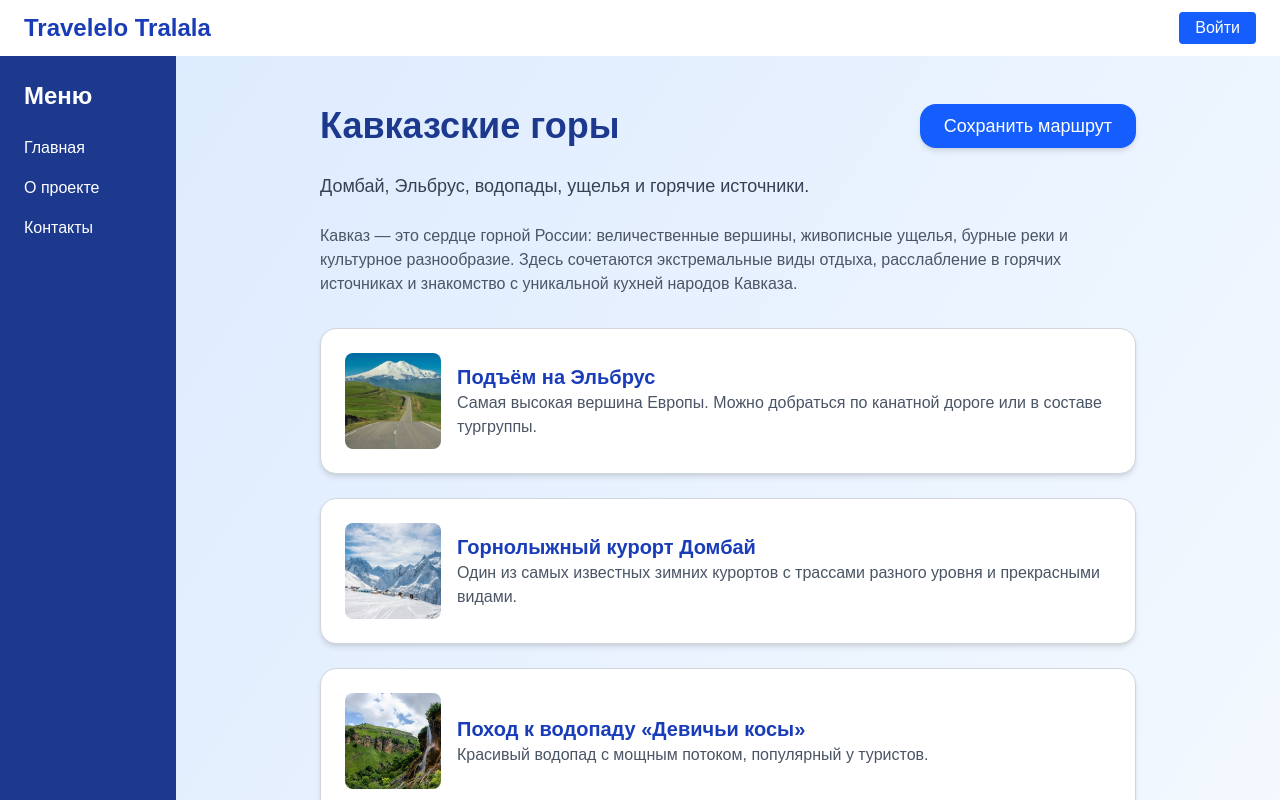
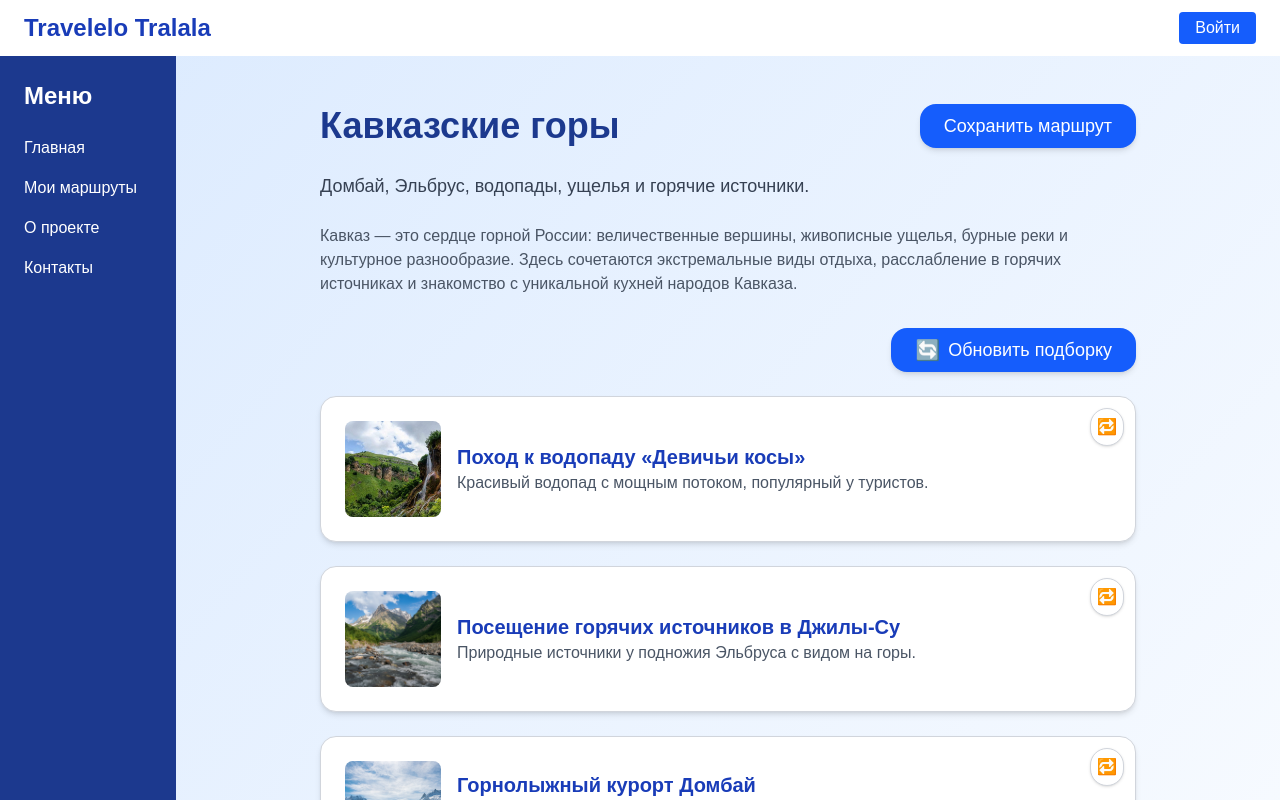
Before and after one commit to kayukovzakhar/TRPO_Travel_Planning_Service, a Next.js app in the folder frontend/: page /routes/kavkaz in a window 1280 px wide. Shown: the top 800 px of the page. Built offline with nearby package versions, Linux system fonts and the light colour scheme; no server answers.

Commit message:
Добавление кнопок в чек-лист

```diff
--- a/frontend/components/Sidebar.tsx
+++ b/frontend/components/Sidebar.tsx
@@ -6,6 +6,7 @@ export default function Sidebar() {
       <h2 className="text-2xl font-bold mb-6">Меню</h2>
       <nav className="flex flex-col gap-4">
         <Link href="/" className="hover:underline">Главная</Link>
+        <Link href="/saved" className="hover:underline">Мои маршруты</Link>
         <Link href="/about" className="hover:underline">О проекте</Link>
         <Link href="/contacts" className="hover:underline">Контакты</Link>
       </nav>
--- a/frontend/data/routesData.ts
+++ b/frontend/data/routesData.ts
@@ -541,7 +541,7 @@ export const routeDetails = {
     {
       title: "Кафе 'Дом Анны Францевны'",
       description: "Уютное место с домашней атмосферой, где подают блюда черноморской кухни и отличные десерты.",
-      photo: "/images/cafe_francevna",
+      photo: "/images/cafe_francevna.jpg",
     },
     {
       title: "Ресторан 'Кавказская пленница'",
--- a/frontend/pages/routes/[id].tsx
+++ b/frontend/pages/routes/[id].tsx
@@ -7,19 +7,24 @@ import { Button } from "../../components/ui/button";
 
 export default function RoutePage() {
   const router = useRouter();
-  const { id } = router.query; // может быть string | string[] | undefined
+  const { id } = router.query;
 
-  // Преобразование id в ключ типа keyof routeDetails
   const routeKey =
     typeof id === "string" && id in routeDetails
       ? (id as keyof typeof routeDetails)
       : null;
 
-  // ---------------- Чек-листы ----------------
   const [checked, setChecked] = useState<boolean[]>([]);
+  const [visibleIndexes, setVisibleIndexes] = useState<number[]>([]);
+  const [shownIndexes, setShownIndexes] = useState<Set<number>>(new Set());
+
   useEffect(() => {
     if (routeKey) {
-      setChecked(new Array(routeDetails[routeKey].checklist.length).fill(false));
+      const total = routeDetails[routeKey].checklist.length;
+      setChecked(new Array(total).fill(false));
+      const initial = getRandomIndexes(total, new Set(), Math.min(6, total));
+      setVisibleIndexes(initial);
+      setShownIndexes(new Set(initial));
     }
   }, [routeKey]);
 
@@ -31,11 +36,38 @@ export default function RoutePage() {
     });
   };
 
-  // --------------- Закладки ----------------
+  const getRandomIndexes = (total: number, exclude: Set<number>, count: number): number[] => {
+    const available = [...Array(total).keys()].filter((i) => !exclude.has(i));
+    const shuffled = available.sort(() => 0.5 - Math.random());
+    return shuffled.slice(0, count);
+  };
+
+  const replaceOne = (indexToReplace: number) => {
+    if (!routeKey) return;
+    const total = routeDetails[routeKey].checklist.length;
+    const exclude = new Set(visibleIndexes);
+    const candidates = getRandomIndexes(total, exclude, 1);
+    if (candidates.length === 0) return;
+    const newIndex = candidates[0];
+
+    const updated = [...visibleIndexes];
+    updated[indexToReplace] = newIndex;
+    setVisibleIndexes(updated);
+    setShownIndexes((prev) => new Set([...prev, newIndex]));
+  };
+
+  const reloadAll = () => {
+    if (!routeKey) return;
+    const total = routeDetails[routeKey].checklist.length;
+    const count = Math.min(6, total);
+    const newSet = getRandomIndexes(total, new Set(), count);
+    setVisibleIndexes(newSet);
+    setShownIndexes(new Set(newSet));
+  };
+
   const [isBookmarked, setIsBookmarked] = useState(false);
   const [currentBookmarkId, setCurrentBookmarkId] = useState<number | null>(null);
 
-  // при загрузке страницы получаем список закладок
   useEffect(() => {
     const token = localStorage.getItem("token") || "";
     fetch("/api/v1/bookmarks", {
@@ -58,7 +90,6 @@ export default function RoutePage() {
       .catch(console.error);
   }, [routeKey]);
 
-  // Сохранение маршрута
   const addBookmark = async () => {
     if (!routeKey) return;
     try {
@@ -81,7 +112,6 @@ export default function RoutePage() {
     }
   };
 
-  // удалить из закладок
   const removeBookmark = async () => {
     if (!currentBookmarkId) return;
     try {
@@ -102,7 +132,6 @@ export default function RoutePage() {
     }
   };
 
-  // если маршрут не найден
   if (!routeKey) {
     return (
       <div className="p-8">
@@ -128,21 +157,28 @@ export default function RoutePage() {
               Убрать из закладок
             </Button>
           ) : (
-            <Button onClick={addBookmark}>
-              Сохранить маршрут
-            </Button>
+            <Button onClick={addBookmark}>Сохранить маршрут</Button>
           )}
         </div>
 
         <p className="text-lg mb-6 text-gray-700">{description}</p>
         <p className="mb-8 text-gray-600">{details}</p>
 
+        <div className="flex justify-end mb-6">
+          <Button onClick={reloadAll} className="flex items-center gap-2">
+            <span className="text-xl">🔄</span> Обновить подборку
+            </Button>
+            </div>
+
+
         <div className="flex flex-col gap-6">
-          {checklist.map((item: ChecklistItem, i: number) => (
+          {visibleIndexes.map((i, idx) => {
+            const item = checklist[i];
+            return (
+              <div key={i} className="relative">
                 <button
-              key={i}
                   onClick={() => toggleCheck(i)}
-              className={`flex items-center gap-4 p-6 rounded-2xl border shadow-md transition-colors duration-300 ${
+                  className={`w-full text-left flex items-center gap-4 p-6 rounded-2xl border shadow-md transition-colors duration-300 ${
                     checked[i]
                       ? "bg-green-100 border-green-500"
                       : "bg-white border-gray-300 hover:bg-blue-50"
@@ -153,12 +189,19 @@ export default function RoutePage() {
                     alt={item.title}
                     className="w-24 h-24 object-cover rounded-lg flex-shrink-0"
                   />
-              <div className="text-left">
+                  <div>
                     <h3 className="text-xl font-semibold text-blue-800">{item.title}</h3>
                     <p className="text-gray-600">{item.description}</p>
                   </div>
                 </button>
-          ))}
+                <button
+                onClick={() => replaceOne(idx)}
+                 className="absolute top-3 right-3 p-1.5 bg-white border border-gray-300 rounded-full shadow hover:bg-blue-50 transition"
+                 title="Заменить место"> 🔁 </button>
+
+              </div>
+            );
+          })}
         </div>
 
         <Link href="/" className="inline-block mt-10 text-blue-600 underline">
--- /dev/null
+++ b/frontend/pages/saved.tsx
@@ -0,0 +1,60 @@
+import { useEffect, useState } from "react";
+import Link from "next/link";
+import Sidebar from "../components/Sidebar";
+import { routeDetails } from "../data/routesData";
+import { Card, CardContent } from "../components/ui/card";
+
+interface Bookmark {
+  id: number;
+  route_slug: string;
+}
+
+export default function SavedRoutes() {
+  const [bookmarks, setBookmarks] = useState<Bookmark[]>([]);
+
+  useEffect(() => {
+    const token = localStorage.getItem("token") || "";
+    fetch("/api/v1/bookmarks", {
+      headers: {
+        "Authorization": `Bearer ${token}`,
+        "Content-Type": "application/json"
+      }
+    })
+      .then(res => res.json())
+      .then(data => setBookmarks(data))
+      .catch(console.error);
+  }, []);
+
+  return (
+    <div className="flex min-h-screen bg-gradient-to-br from-blue-100 to-white">
+      <Sidebar />
+
+      <main className="flex-1 py-12 px-10 max-w-4xl mx-auto">
+        <h1 className="text-3xl font-bold text-blue-900 mb-6">Сохранённые маршруты</h1>
+
+        <div className="grid gap-6">
+          {bookmarks.map((bm) => {
+            const route = routeDetails[bm.route_slug as keyof typeof routeDetails];
+
+            if (!route) return null;
+
+            return (
+              <Link href={`/routes/${bm.route_slug}`} key={bm.id}>
+                <Card className="cursor-pointer hover:shadow-lg transition-shadow duration-300">
+                  <CardContent>
+                    <h2 className="text-xl font-semibold text-blue-800">{route.title}</h2>
+                    <p className="text-gray-600">{route.description}</p>
+                  </CardContent>
+                </Card>
+              </Link>
+            );
+          })}
+        </div>
+
+        {bookmarks.length === 0 && (
+          <p className="text-gray-600 mt-10">У вас пока нет сохранённых маршрутов.</p>
+        )}
+      </main>
+    </div>
+  );
+}
```
Lines whose indentation alone changed are shown as unchanged.
